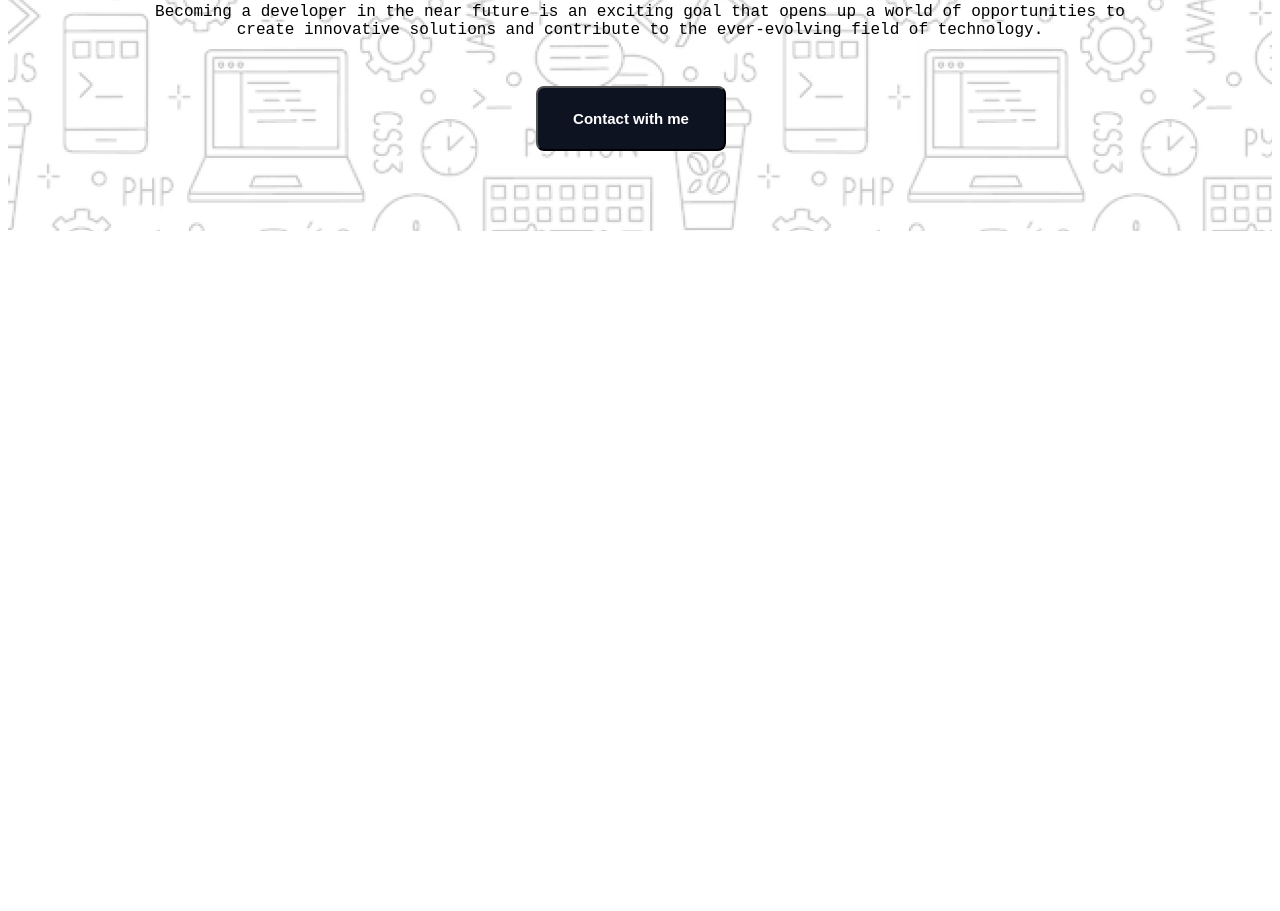
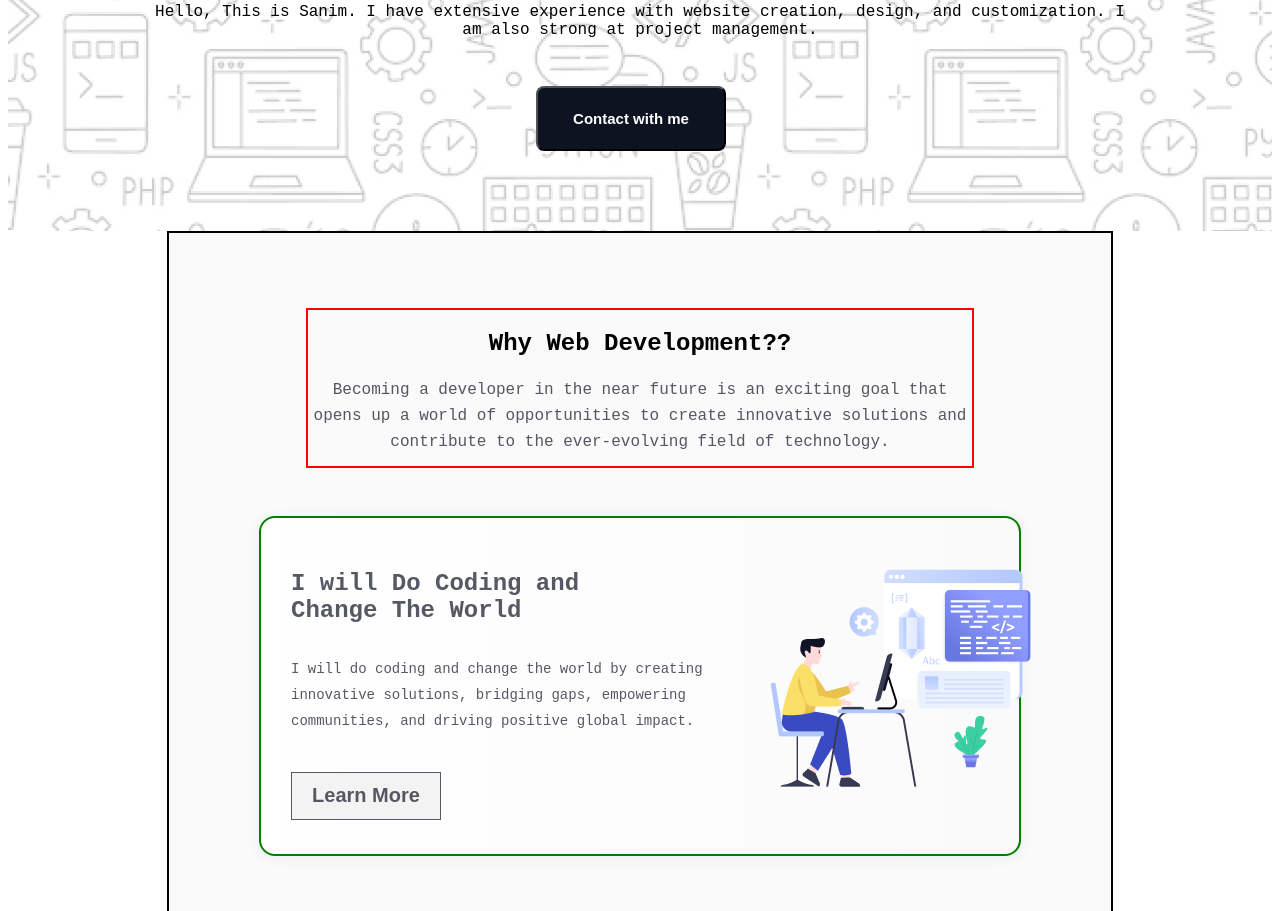
Before and after one commit to Sanim1951/Assignment-1, a plain HTML site: page index.html in a window 1280 px wide. Shown: the part 429-1340 px from the top of the page. Before the commit the page ends 800 px from the top, so only its background shows below. Drawn offline with Linux system fonts and the light colour scheme; a web font is replaced by a local one.

Commit message:
added layer-1

```diff
--- a/index.html
+++ b/index.html
@@ -14,12 +14,35 @@
                     <img class="image" src="assets/Group.png" alt="">
                 </div>
                 <h1 class="banner-title">"In the near future, I hope to become a <br> <span class="developer">Developer.</span>"</h1>
-                <p>Becoming a developer in the near future is an exciting goal that opens up a world of opportunities to create innovative solutions and contribute to the ever-evolving field of technology.</p>
+                <p>Hello, This is Sanim. I have extensive experience with website creation, design, and customization. I am also strong at project management.</p>
                 <button class="btn-primary">Contact with me</button>
             </div>
         </div>
     </header>
-    <main></main>
+    <main>
+        <section class="web-development-section">
+            <div class="web-development-content">
+                <div class="title-paragraph">
+                    <h1 class="web-development">Why Web Development??</h1>
+                <p class="web-development-ans">Becoming a developer in the near future is an exciting goal that opens up a world of opportunities to create innovative solutions and contribute to the ever-evolving field of technology.</p>
+                </div>
+
+                <div class="first-section">
+                    <div class="first-section-content">
+
+                        <h4>I will Do Coding and Change The World</h4>
+                        <p>
+                            I will do coding and change the world by creating innovative solutions, bridging gaps, empowering communities, and driving positive global impact.
+                        </p>
+                        <button class="first-section-btn1">Learn More</button>
+                    </div>
+                    <div class="layer-1">
+                        <img src="assets/Layer_1.png" alt="">
+                    </div>
+                </div>
+            </div>
+        </section>
+    </main>
     <footer></footer>
 </body>
 </html>
--- a/styles/style.css
+++ b/styles/style.css
@@ -49,3 +49,103 @@ p{
     color: rgb(255, 255, 255);
     margin: 15px 395px 10px 395px;
 }
+
+/* Web development section */
+.web-development-section{
+    max-width: 946px;
+    margin: 0 auto;
+    height: 1237px;
+    border-radius: 16px;
+    background: rgba(13, 19, 33, 0.02);
+}
+
+.web-development-content{
+    max-width: 946px;
+    height: 1235px;
+    padding: 75px 90px;
+    border: 2px solid black;
+}
+.web-development{
+    display: flex;
+    flex-direction: column;
+    justify-content: center;
+    align-items: center;
+
+}
+.web-development-ans{
+    opacity: 0.7;
+    /* width: 852px;
+    height: 52px; */
+    color: rgb(13, 19, 33);
+
+font-size: 16px;
+font-weight: 400;
+line-height: 26px;
+letter-spacing: 0%;
+text-align: center;
+/* margin: 20px 35px 45px 42px; */
+}
+.title-paragraph{
+    max-width: 852px;
+    height: 156px;
+    border: 2px solid red;
+    margin: 0px 47px 48px 47px;
+}
+
+/* .web-development-ans{
+    margin: 24px 47px 48px 47px;
+} */
+.first-section{
+
+   border: 2px solid green;
+   max-width: 946px;
+   margin: 0 auto;
+   height: 336px;
+   display: flex;
+   text-align: center;
+   margin-top: 48px;
+   box-shadow: 0px 2px 16px 0px rgba(0, 0, 0, 0.06);
+   border-radius: 16px;
+   background: linear-gradient(90.00deg, rgb(255, 255, 255),rgba(255, 255, 255, 0) 100%);
+
+}
+.first-section-content{
+    width: 50%;
+  text-align: left;
+  padding: 20px 0 20px 30px;
+}
+ .first-section-content h4{
+    color: rgba(13, 19, 33, 0.7);
+    font-size: 24px;
+    font-weight: 700;
+    margin-left: 0px;
+    display: flex;
+ }
+ .first-section-content p{
+    width: 468px;
+    height: 52px;
+    color: rgb(13, 19, 33);
+
+    font-size: 14px;
+    font-weight: 390;
+    line-height: 26px;
+    letter-spacing: 0%;
+    text-align: left;
+    opacity: 0.7;
+ }
+.first-section-btn1{
+    border: 1px solid rgb(13, 19, 33);
+  opacity: 0.7;
+  width: 150px;
+  height: 48px;
+  color: rgb(13, 19, 33);
+  font-size: 20px;
+  font-weight: 600;
+  cursor: pointer;
+  margin: 32px 327px 0px 0px;
+}
+.layer-1{
+    width: 259px;
+    height: 217px;
+    margin: 48px 48px 48px 99px;
+}
```
